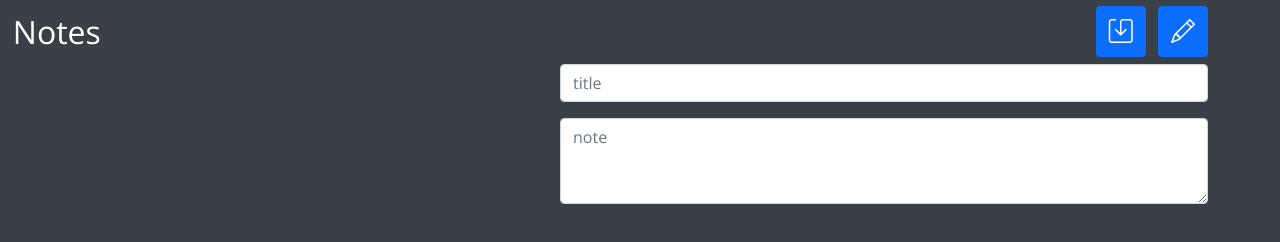
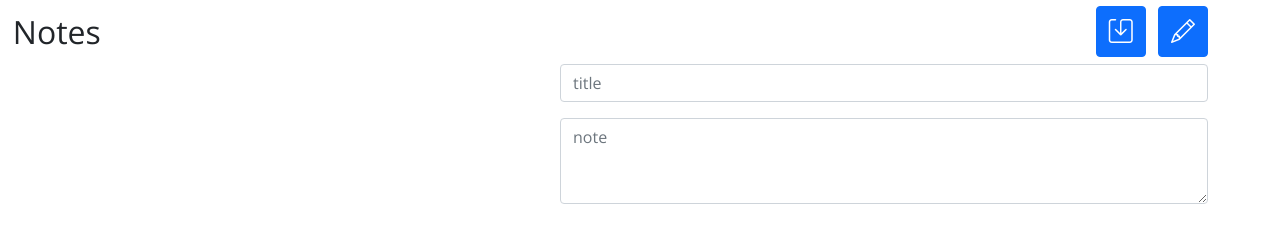
Before and after one commit to ColeBallard/idea-web, a website: page public/index.html in a window 1280 px wide. Drawn offline with nearby package versions, Linux system fonts and the light colour scheme.

Commit message:
changed background color to white and text to black

```diff
--- a/public/style.css
+++ b/public/style.css
@@ -1,8 +1,6 @@
 @import url('https://fonts.googleapis.com/css2?family=Open+Sans:wght@300;400;600;700;800&display=swap');
 
 body {
-  color: white;
-  background-color: #394047;
   font-family: 'Open Sans', sans-serif;
 }
 
```
